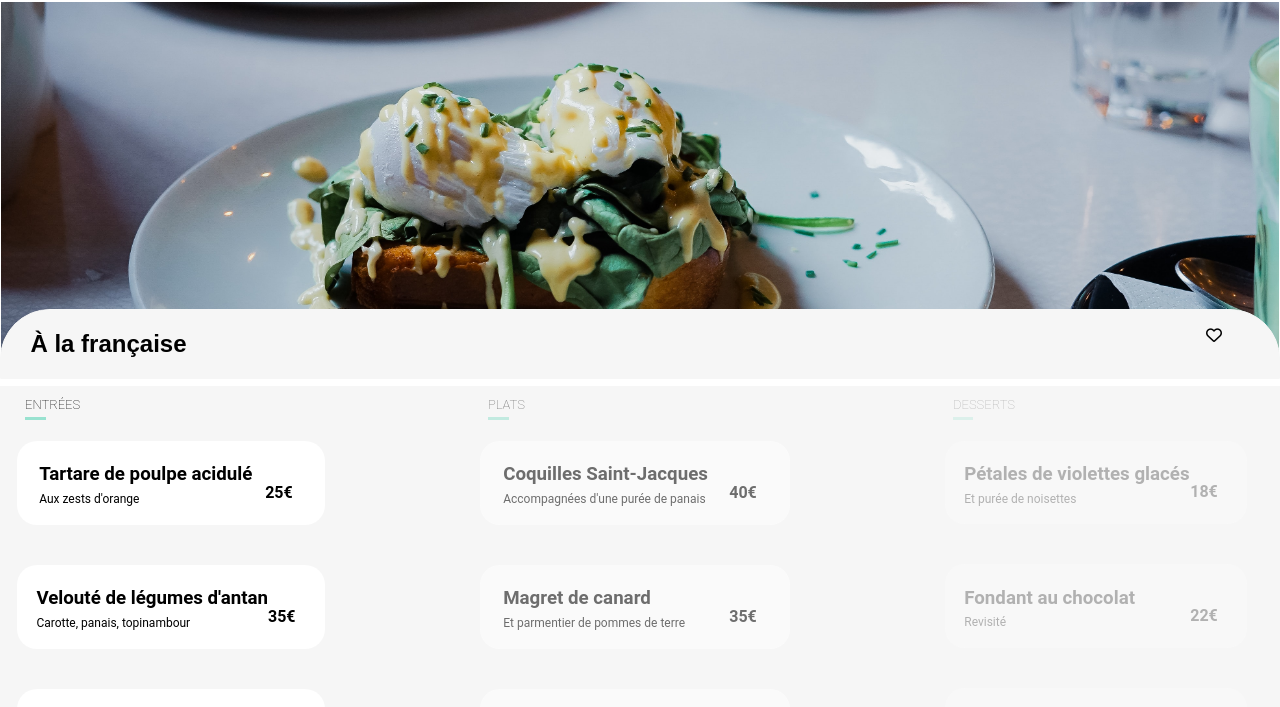
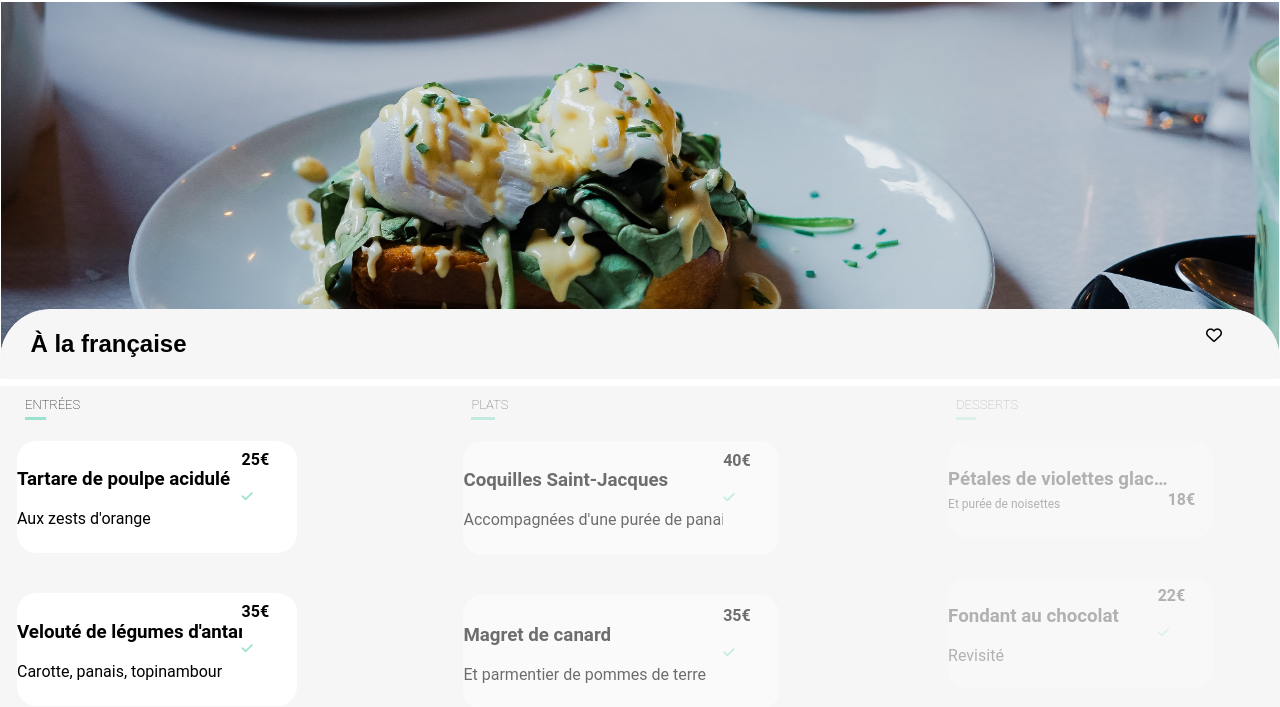
Before and after one commit to VangitParis/Oh-my-food-VanGitParis, a website: page Alafrancaise.html in a window 1280 px wide. Shown: the part 48-755 px from the top of the page. Drawn offline with Linux system fonts and the light colour scheme; a web font is replaced by a local one.

Commit message:
main
checkbox ok!

```diff
--- a/Alafrancaise.html
+++ b/Alafrancaise.html
@@ -90,7 +90,7 @@
                         <span class="iconecheck"><i class="fa fa-check"></i></span>
                     </div>
                 </article>
-               <article class=" iconebackground checkbox button">
+               <article class="button">
                     <div class="legende">
                         <h3>Pigeonneau d’Ille-et-Vilaine</h3>
                         <p>Sur son lit de gnocchis aux légumes</p>
@@ -103,17 +103,19 @@
             </div>
             <div class="desserts">
                 <h2 class="titremenus">DESSERTS</h2>
-                <article class=" iconebackground checkbox button">
+                <article class="button">
                     <div class="legende">
-                        <h3>Pétales de violettes glacés</h3>
-                        <p>Et purée de noisettes</p>
+                        <h3 class="titre_plat">Pétales de violettes glacés</h3>
+                        <p class="garniture_plat">Et purée de noisettes</p>
                     </div>
-                    <div class="iconecheckprice">
-                        <span class="prix">18€</span>
-                        <span class="iconecheck"><i class="fa fa-check"></i></span>
+                    <span class="prix">18€</span>
+                    <div class="checkbox">
+                        <div class="to-left iconebackground">
+                            <i class="iconecheck fa fa-check"></i>
+                        </div>
                     </div>
                 </article>
-                <article class=" iconebackground checkbox button">
+                <article class="iconebackground checkbox button">
                     <div class="legende">
                         <h3>Fondant au chocolat</h3>
                         <p>Revisité</p>
@@ -137,7 +139,7 @@
         </section>
         <div class="commander">
             <button class="btncommander">Commander</button>
-    </div>
+        </div>
     </main>
     <footer>
         <nav>
--- a/sass/main.scss
+++ b/sass/main.scss
@@ -344,101 +344,58 @@ a{
     }
 }
 .button{
-    background-color: white;
+    background-color:$color-white;
     display: flex;
-    justify-content: space-between;
-    flex-direction: row;
-    align-items: center;
-    border-color:transparent;
+    border-color: transparent;
     border-radius: 20px;
     margin: 10px 0px 10px 17px;
-    width: 93%;
-    position: relative;
-    overflow:hidden;
+    overflow: hidden;
     cursor: pointer;
-    &:before{/*iconebackground*/
-        content: "";
-        display:block;
-        position:absolute;
-        bottom:0;
-        top:25%;
-        left: 85%;
-        right:0;
-        width: 20px;
-        height: 20px;
-        background:$color-white;
-        padding: 1%;
-        border-radius: 50px;
-        z-index: 1;
-        transition :  0.35s ease-in;
-        transition-property : top, bottom, left,right, border-width;
-    }
-    &:after{/*checkbox*/
-        content:'';
-        display:block;
-        position:absolute;
-        bottom:0;
-        top:0;
-        left:0;
-        right:0;
-        z-index:0;
-        background-color: #99E2D0;
-        transition :  0.35s ease-in;
-        transition-property : top, bottom, left,right, border-width;
-    }
-
-
-
-
-
-
+    max-width: 93%;
+    padding: 0.5%;
 
 .legende{
-    align-items: baseline;
-    display: flex;
-    flex-direction: column;
-    margin-top: -5px;
-    margin-bottom: 10px;
-    margin-left: 5px;
-    text-align: left;
-    font-size: $font-size-body;
+    font-size: 16px;
     text-overflow: ellipsis;
     overflow: hidden;
     white-space: nowrap;
+    flex: 1;
 
+.titre_plat{
+text-overflow: ellipsis;
+overflow: hidden;
+white-space: nowrap;
+}
 
-
-}
-.legende p{
-margin-bottom: 0px;
+.garniture_plat{
 margin-top: -12px;
 text-overflow: ellipsis;
 overflow: hidden;
 white-space: nowrap;
-width: 310px;
+
 font-size: 16.5px;
     @include mobile-Medium-screen{
-        width: 265px;
+
         font-size: 14.3px;
     }
     @include mobile-Small-screen{
-        width: 227px;
+
         font-size: 12.3px;
     }
     @include tablette{
-        width: 345px;
+
         font-size: 18.5px;
     }
     @include desktop-S{
-        width: 226px;
+
         font-size: 12px;
     }
     @include desktop-M{
-        width: 300px;
+
         font-size: 15.4px;
     }
     @include desktop-L{
-        width: 405px;
+
         font-size: 21.5px;
     }
 }
@@ -509,33 +466,51 @@ font-size: 16.5px;
     }
 
 }
-.iconecheckprice{
-    display: flex;
-    justify-content: space-between;
-    position: relative;
-    margin-right: 40px;
-}
-.prix {
-    display:flex;
-    margin-right: 25px;
-    margin-bottom: -30px;
-    font-weight: bold;
-    font-size: $font-size-body;
-    position: absolute;
+
+
 }
 
+.prix {
+    display: flex;
+    margin-right: 25px;
+    margin-bottom: 20px;
+    font-weight: bold;
+    font-size: 16px;
+    justify-content: flex-end;
+    align-items: flex-end;
+
+}
+
+.checkbox{
+    display: flex;
+    justify-content: center;
+    align-items: center;
+    margin: -10px -95px -10px 0px;
+    width: 85px;
+    background-color: $color-tertiary;
+    transition: 0.5s ease-in;
+    height: 100px;
+
+
+    }
+
+
+.iconebackground{
+    display: flex;
+    justify-content: center;
+    align-items: center;
+    border-radius: 50%;
+    background-color: $color-white;
+    width: 25px;
+    height: 25px;
+    font-size: 18px;
+}
 .iconecheck{
-    display:block;
-    position:absolute;
-    bottom:0;
-    top:0;
-    left:0;
-    right:0;
-    z-index:-1;
-    font-size: 14px;
     color: $color-tertiary;
-    animation: check 3s linear;
 }
+
+
+
     @include mobile-Medium-screen{
         font-size: 15px;
         margin-bottom: 5px;
@@ -605,25 +580,17 @@ font-size: 16.5px;
     justify-content: center;
 
 }
-}
-.fa-check::after{
-    z-index: 1;
-}
-.iconebackground::before{
-     left: 100%;
-}
-.iconebackground:hover::before{
-    left:85%;
-}
-.checkbox::after{
-    left:100%;
-}
-.checkbox:hover::after{
-    left:80%;
-}
 
 
+}
+.button:hover .checkbox{
 
+        margin-right: -5px;
+
+}
+.button:hover .iconecheck{
+    animation: check 1s linear;
+}
 
 article.button.buttonpadding{
     @include desktop-S{
--- a/sass/utils/_keyframes.scss
+++ b/sass/utils/_keyframes.scss
@@ -37,10 +37,10 @@
 
 @keyframes check{
     0%{
-        transform: rotateZ(0deg);
+        transform: rotateZ(360deg);
     }
     100%{
-        transform: rotateZ(360deg);
+        transform: rotateZ(0deg);
     }
 }
 @keyframes slidein-L {
```
Also changed, not shown: .public/css/style.css, 1 other file.
